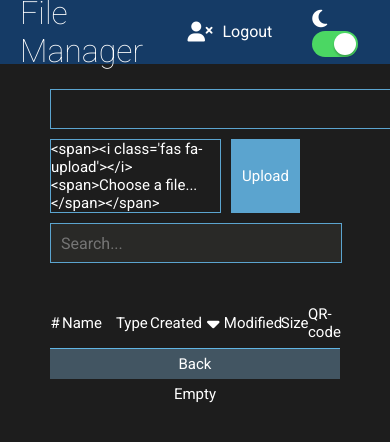
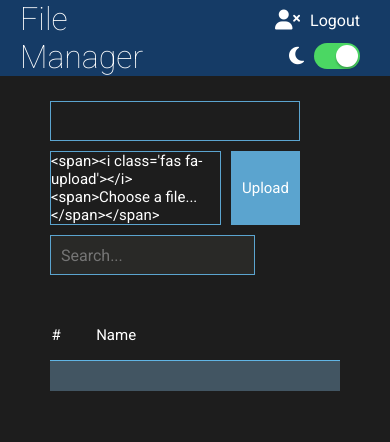
Before and after one commit to stargame25/web-file-manager, a Flask app: page /transfer in a window 390 px wide; the page is wider, and only the part inside the window is pictured. Shown: the top 442 px of that part. Run offline with Flask 2, Linux system fonts and the light colour scheme; a user stored in the database is signed in; data that the repository does not hold is empty; some libraries are stand-ins or nearby versions.

Commit message:
Version 0.6
Updated CSS styles
Improved mobile support
Improved responsive and adaptive design

```diff
--- a/filemanager/static/css/style.css
+++ b/filemanager/static/css/style.css
@@ -37,7 +37,7 @@
 }
 
 #header{
-    height: 6.4rem;
+    min-height: 6.4rem;
     width: 100vw;
     display: flex;
     justify-content: space-between;
@@ -56,6 +56,8 @@
 #menu {
     display: flex;
     flex-direction: row;
+    flex-wrap: wrap;
+    justify-content: flex-end;
 }
 
 #menu > * {
@@ -64,6 +66,11 @@
     justify-content: center;
     align-items: center;
     margin-right: 2rem;
+}
+
+#menu > * > a{
+    display: flex;
+    align-items: center;
 }
 
 #menu a{
@@ -97,7 +104,6 @@
     position: fixed;
     bottom: 3rem;
     right: 3rem;
-    height: 40rem;
     width: 30rem;
     display: flex;
     flex-direction: column;
@@ -220,3 +226,15 @@
 .slider-wrapper input:checked + .slider::after {
     transform: translate3d(22px, 2px, 0);
 }
+
+@media (min-device-height: 667px) and (min-device-width: 375px) and (-webkit-min-device-pixel-ratio: 3){
+    html{
+        font-size: 8px;
+    }
+}
+
+@media screen and (max-device-width: 640px){
+    html{
+        font-size: 8px;
+    }
+}
--- a/filemanager/static/css/transfer.css
+++ b/filemanager/static/css/transfer.css
@@ -3,6 +3,11 @@
     flex-direction: column;
     width: 100vw;
     flex-grow: 1;
+}
+
+.wrapper {
+    overflow-x: auto;
+    overflow-y: auto;
 }
 
 #files-loading{
@@ -34,7 +39,7 @@
     position: absolute;
     left: 0;
     height: 3rem;
-    width: 0%;
+    width: 0;
     z-index: -1;
     background-color: #91ff8d;
 }
@@ -81,7 +86,7 @@
 #directory-input{
     font-size: 2rem;
     padding: .6rem 1rem;
-    width: 50rem;
+    max-width: 50rem;
 }
 
 #directory-input:disabled{
@@ -119,12 +124,16 @@
 #regexp-input{
     padding: .6rem 1rem;
     font-size: 1.6rem;
-    width: 27rem;
+    max-width: 27rem;
     transition: .22s ease-in;
 }
 
+#table-wrapper {
+    margin: 0 5rem;
+}
+
 #transfer-table {
-    padding: 0 5rem;
+    min-width: 100rem;
     display: flex;
     flex-direction: column;
 }
--- a/filemanager/static/js/transfer.js
+++ b/filemanager/static/js/transfer.js
@@ -275,6 +275,14 @@
     span.textContent = percent + "%" + " (" + size_loaded + " MB of " + size_full + " MB)";
 }
 
+function bytesToSize(bytes) {
+   let sizes = ['Bytes', 'KB', 'MB', 'GB', 'TB'];
+   if (bytes === 0) return '0 Byte';
+   let i = parseInt(Math.floor(Math.log(bytes) / Math.log(1024)));
+   return Math.round(bytes / Math.pow(1024, i), 2) + ' ' + sizes[i];
+}
+
+
 function onErrorTrigger() {
     toggleLoading();
     filesInput.value = "";
--- a/filemanager/templates/transfer.html
+++ b/filemanager/templates/transfer.html
@@ -38,7 +38,8 @@
             </div>
             <div>{{ inputs.regexp(placeholder="Search...") }}</div>
         </div>
-        <div id="transfer-table">
+        <div class="wrapper" id="table-wrapper">
+            <div id="transfer-table">
             <div id="table-legend">
                 <div class="table-index"><span>#</span></div>
                 <div id="name" class="table-name" onclick="sortTable(this)"><span>Name</span></div>
@@ -54,6 +55,7 @@
                 <a id="back" onclick="back()"><span>Back</span></a>
             </div>
         </div>
+        </div>
     </div>
 {% endblock %}
 {% block scripts %}
```
